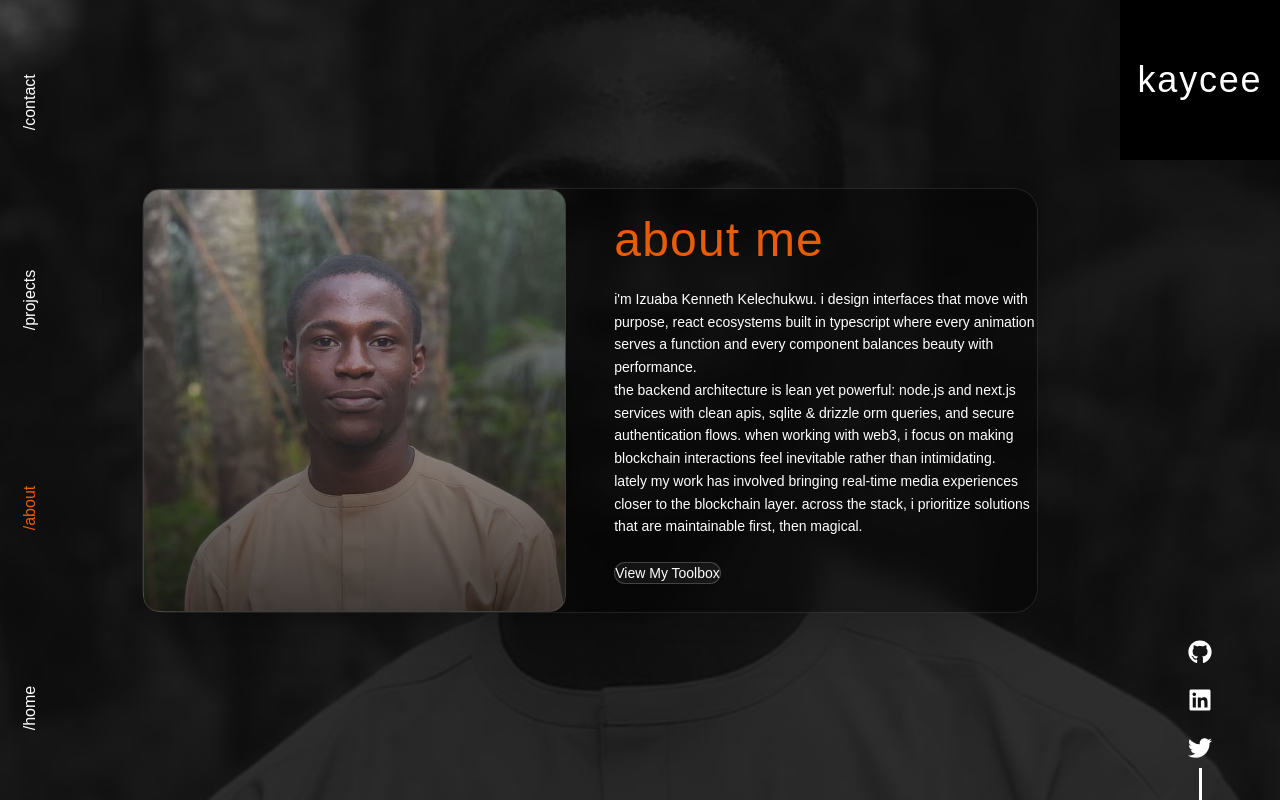
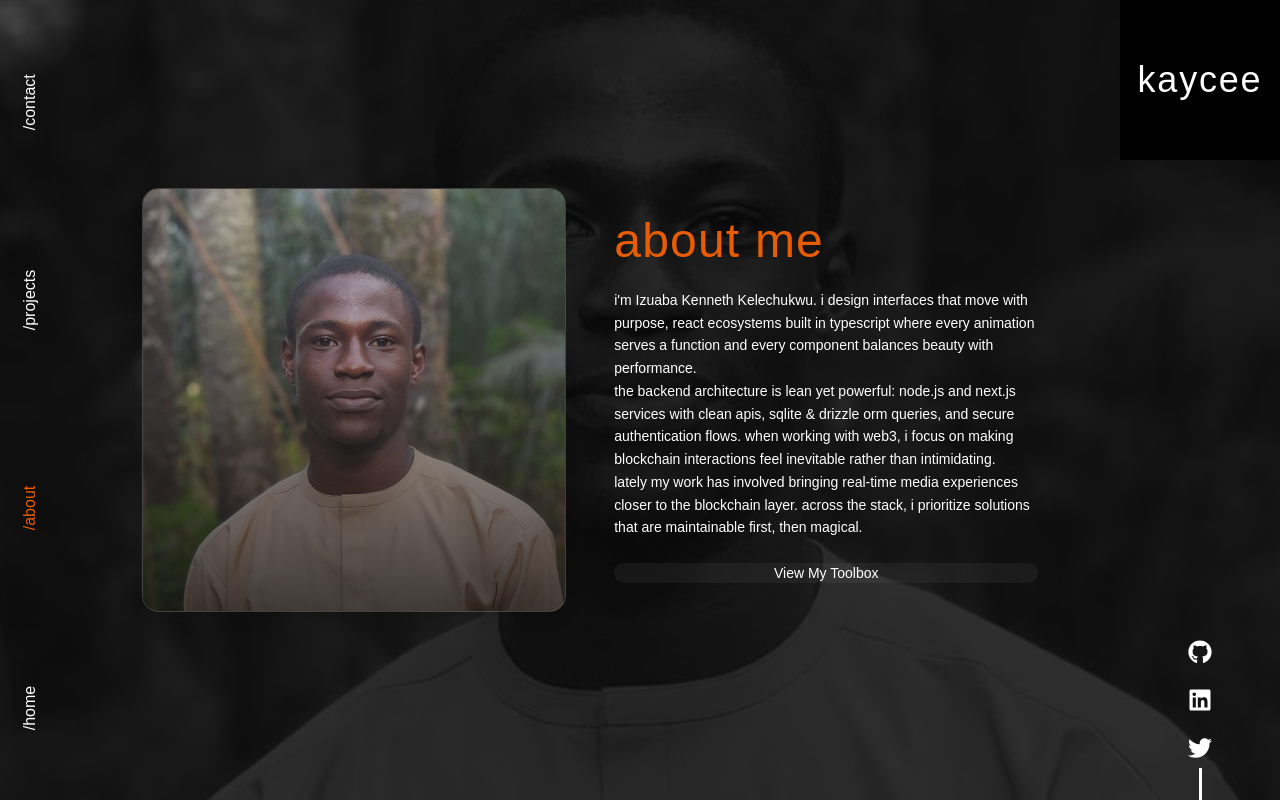
Before and after one commit to Kaycee276/Kelechukwu-Izuaba, a Next.js app: page /about in a window 1280 px wide. Built offline with nearby package versions, Linux system fonts and the light colour scheme; a web font is replaced by a local one.

Commit message:
style: add backdrop-blur background to sticky header on projects page

```diff
--- a/src/app/about/page.tsx
+++ b/src/app/about/page.tsx
@@ -81,7 +81,7 @@ export default function AboutPage() {
       {/* Toolbox Modal */}
       {isToolboxOpen && <Toolbox tools={tools} toggleToolbox={toggleToolbox} />}
 
-			<div className="max-w-4xl w-full grid md:grid-cols-2 gap-12 items-center p-6 md:p-10 rounded-3xl bg-black/40 border border-white/10 backdrop-blur-md shadow-2xl">
+      <div className="max-w-4xl w-full grid md:grid-cols-2 gap-12 items-center p-6 md:p-10 rounded-3xl ">
         {/* Left Column - Image */}
         <motion.div
           variants={fadeIn("right", "spring", 0.2, 1)}
@@ -115,14 +115,25 @@ export default function AboutPage() {
           >
             <div className="text-xs sm:text-sm text-gray-300 space-y-4 leading-relaxed">
               <p>
-								I'm <span className="uppercase font-semibold text-white">Izuaba Kenneth Kelechukwu</span>.
-								I design interfaces that move with purpose, React ecosystems built in TypeScript where every animation serves a function and every component balances beauty with performance.
+                I'm{" "}
+                <span className="uppercase font-semibold text-white">
+                  Izuaba Kenneth Kelechukwu
+                </span>
+                . I design interfaces that move with purpose, React ecosystems
+                built in TypeScript where every animation serves a function and
+                every component balances beauty with performance.
               </p>
               <p>
-								The backend architecture is lean yet powerful: Node.js and Next.js services with clean APIs, SQLite & Drizzle ORM queries, and secure authentication flows. When working with Web3, I focus on making blockchain interactions feel inevitable rather than intimidating.
+                The backend architecture is lean yet powerful: Node.js and
+                Next.js services with clean APIs, SQLite & Drizzle ORM queries,
+                and secure authentication flows. When working with Web3, I focus
+                on making blockchain interactions feel inevitable rather than
+                intimidating.
               </p>
               <p>
-								Lately my work has involved bringing real-time media experiences closer to the blockchain layer. Across the stack, I prioritize solutions that are maintainable first, then magical.
+                Lately my work has involved bringing real-time media experiences
+                closer to the blockchain layer. Across the stack, I prioritize
+                solutions that are maintainable first, then magical.
               </p>
             </div>
           </motion.div>
@@ -130,7 +141,7 @@ export default function AboutPage() {
             onClick={toggleToolbox}
             variants={fadeIn("up", "spring", 0.2, 1)}
             whileTap={{ scale: 0.95 }}
-						className="mt-2 px-6 py-3 bg-white/5 border border-white/20 rounded-xl text-white text-sm cursor-pointer hover:bg-white/10 transition-all self-start shadow-md"
+            className="mt-2 px-6 py-3 bg-white/5 rounded-xl text-white text-sm cursor-pointer hover:bg-white/10 transition-all"
           >
             View My Toolbox
           </motion.button>
--- a/src/components/ProjectsClient.tsx
+++ b/src/components/ProjectsClient.tsx
@@ -12,7 +12,11 @@ export interface ProjectItem {
   repo: string | null;
 }
 
-export default function ProjectsClient({ projects }: { projects: ProjectItem[] }) {
+export default function ProjectsClient({
+  projects,
+}: {
+  projects: ProjectItem[];
+}) {
   return (
     <motion.div
       variants={staggerContainer()}
@@ -22,11 +26,8 @@ export default function ProjectsClient({ projects }: { projects: ProjectItem[] }
     >
       <div className="max-w-6xl mx-auto flex flex-col gap-10">
         {/* Header */}
-				<header className="sticky top-0 z-50 backdrop-blur-md bg-black/40 py-6 px-4 rounded-2xl border border-white/10 flex flex-col gap-4 items-center">
-					<motion.div
-						variants={textVariant(0.2)}
-						className="text-center"
-					>
+        <header className="sticky top-0 z-50 py-6 px-4 rounded-2xl flex flex-col gap-4 items-center backdrop-blur-md bg-black/60 border border-white/10 shadow-lg transition-all">
+          <motion.div variants={textVariant(0.2)} className="text-center">
             <h1 className="text-4xl md:text-5xl capitalize font-bold text-white mb-2 tracking-wide">
               Projects
             </h1>
@@ -48,19 +49,24 @@ export default function ProjectsClient({ projects }: { projects: ProjectItem[] }
             <motion.div
               key={project.id || project.title}
               variants={fadeIn("up", "spring", index * 0.1, 0.75)}
-							className="rounded-2xl overflow-hidden backdrop-blur-md bg-black/50 border border-white/15 transition-all hover:bg-white/10 hover:border-orange-500/50 shadow-xl"
+              className="rounded-2xl overflow-hidden backdrop-blur-md bg-black/50 transition-all hover:bg-white/10"
             >
               <div className="p-8 space-y-6">
                 <div>
                   <h3 className="uppercase font-bold text-[#e85d04] text-xl mb-3 tracking-wide">
                     {project.title}
                   </h3>
-									<p className="text-gray-300 text-sm leading-relaxed">{project.description}</p>
+                  <p className="text-gray-300 text-sm leading-relaxed">
+                    {project.description}
+                  </p>
                 </div>
 
                 <div className="flex flex-wrap gap-2.5">
                   {project.tags.map((tag) => (
-										<span key={tag} className="px-3 py-1 text-xs bg-white/10 text-orange-300 rounded-lg border border-white/10">
+                    <span
+                      key={tag}
+                      className="px-3 py-1 text-xs bg-white/10 text-orange-300 rounded-lg "
+                    >
                       {tag}
                     </span>
                   ))}
```
Lines whose indentation alone changed are shown as unchanged.
